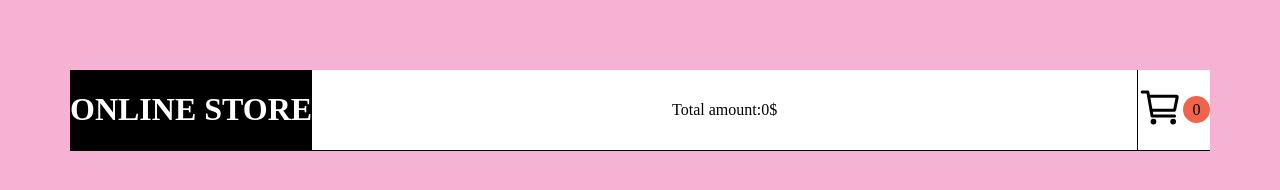
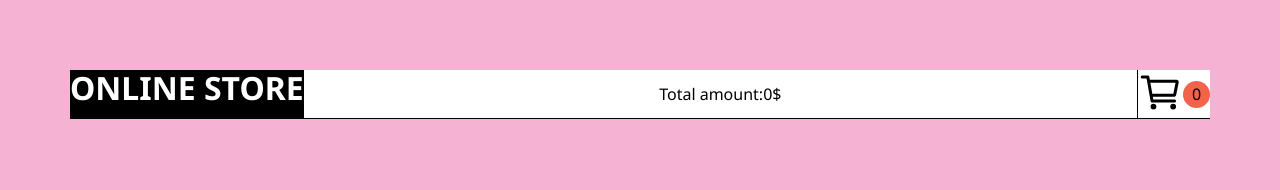
Before and after one commit to YuliaSavchik/online-store-team, a website built with webpack: page src/index.html in a window 1280 px wide. Built offline with nearby package versions, Linux system fonts and the light colour scheme.

Commit message:
feat: add fonts to main.scss

```diff
--- a/src/index.html
+++ b/src/index.html
@@ -13,19 +13,19 @@
     <header class="header">
       <div class="header__wrapper">
         <div class="header__wrapper__title">
-          <h1>ONLINE STORE</h1>
+          <span>ONLINE STORE</span>
         </div>
         <div class="header__wrapper__total-amount">
-          <p>Total amount:</p>
-          <p class="header__wrapper__total-amount_number">0</p>
-          <p>$</p>
+          <span>Total amount:</span>
+          <span class="header__wrapper__total-amount_number">0</span>
+          <span>$</span>
         </div>
         <div class="header__wrapper__cart">
           <div class="header__wrapper__cart_image">
             <img src="assets/icon_cart.svg" alt="cart icon">
           </div>
           <div class="header__wrapper__cart_circle-with-number">
-            <p>0</p>
+            <span>0</span>
           </div>
         </div>
       </div>
--- a/src/main.scss
+++ b/src/main.scss
@@ -1,3 +1,7 @@
+//project fonts
+@import url("https://fonts.googleapis.com/css2?family=Noto+Sans:wght@700&display=swap");
+@import url('https://fonts.googleapis.com/css2?family=Noto+Sans&display=swap');
+
 //project colors
 
 $color_pink: #f5b2d2;
@@ -11,6 +15,7 @@ $border_style: 1px solid black;
 body {
   background-color: $color_pink;
   height: 100vh;
+  font-family: "Noto Sans";
 }
 
 .wrapper {
@@ -25,6 +30,8 @@ body {
   .header__wrapper__title {
     background-color: black;
     color: white;
+    font-weight: 700;
+    font-size: 32px;
   }
 
   .header__wrapper__total-amount {
@@ -33,18 +40,15 @@ body {
     justify-content: center;
     flex-grow: 1;
     border-right: $border_style;
-    p {
-      display: inline-block;
-    }
   }
 
-  .header__wrapper__cart{
+  .header__wrapper__cart {
     display: flex;
     align-items: center;
     justify-content: center;
-    .header__wrapper__cart_image{
+    .header__wrapper__cart_image {
     }
-    .header__wrapper__cart_circle-with-number{
+    .header__wrapper__cart_circle-with-number {
       background-color: $color_red;
       border-radius: 50%;
       width: 27px;
```
